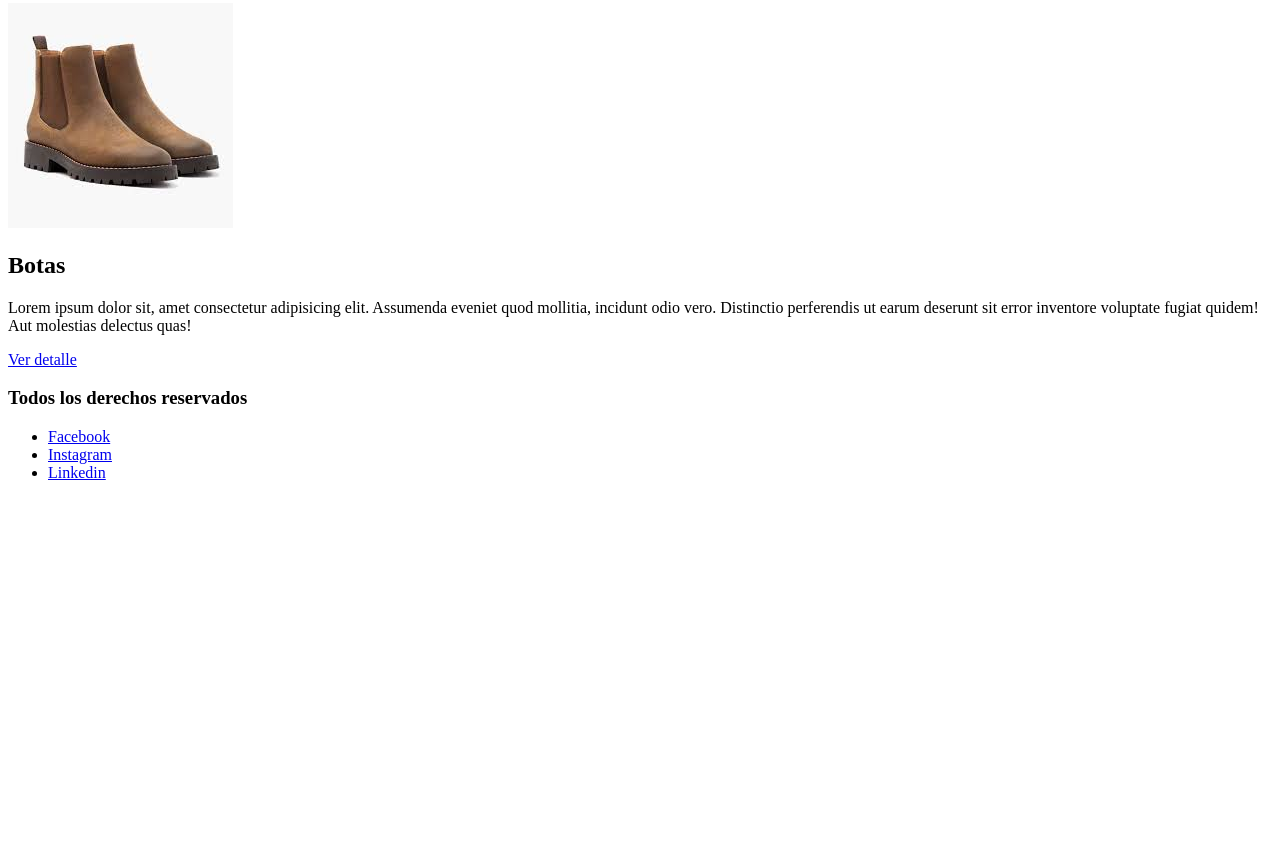
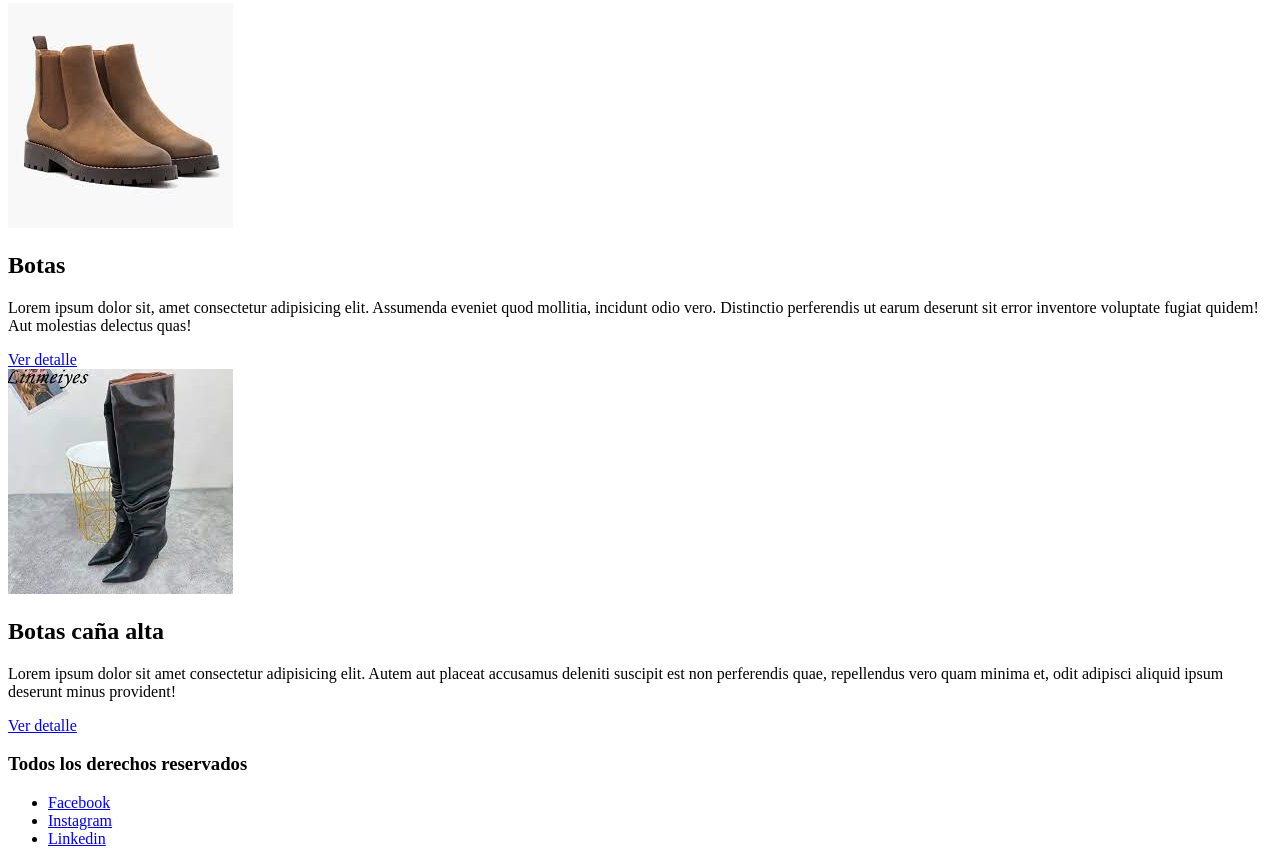
Before and after one commit to ale-ro1/better, a website: page views/index.html in a window 1280 px wide. Shown: the part 1466-2330 px from the top of the page. Before the commit the page ends 1964 px from the top, so only its background shows below. Drawn offline with Linux system fonts and the light colour scheme.

Commit message:
aplicacion css

```diff
--- a/public/css/master.css
+++ b/public/css/master.css
@@ -1,3 +1,24 @@
+*{
+    margin: 0;
+    padding: 0;
+    box-sizing: border-box;
+}
+img{
+    width: 100%;
+}
+
+/*===Aplicando css al encabezao===*/
+.logo{
+    width: 50%;
+    margin: auto;
+    padding: top 20px;
+}
+
+.menu{
+    text-align:center;
+}
+
+
 body {
     background-color: rgb(252, 252, 252);
 }
--- a/views/index.html
+++ b/views/index.html
@@ -42,6 +42,10 @@
             <p>Lorem ipsum dolor sit, amet consectetur adipisicing elit. Assumenda eveniet quod mollitia, incidunt odio vero. Distinctio perferendis ut earum deserunt sit error inventore voluptate fugiat quidem! Aut molestias delectus quas!</p>
             <a href="#">Ver detalle</a>
             <article class="producto">
+                <img src="/img/botasnegras.jpg" alt="">
+                <h2>Botas caña alta</h2>
+                <p>Lorem ipsum dolor sit amet consectetur adipisicing elit. Autem aut placeat accusamus deleniti suscipit est non perferendis quae, repellendus vero quam minima et, odit adipisci aliquid ipsum deserunt minus provident!</p>
+                <a href="#">Ver detalle</a>
             </article>
         </article>
     </section>
```
Also changed, not shown: public/img/botasnegras.jpg (added).
